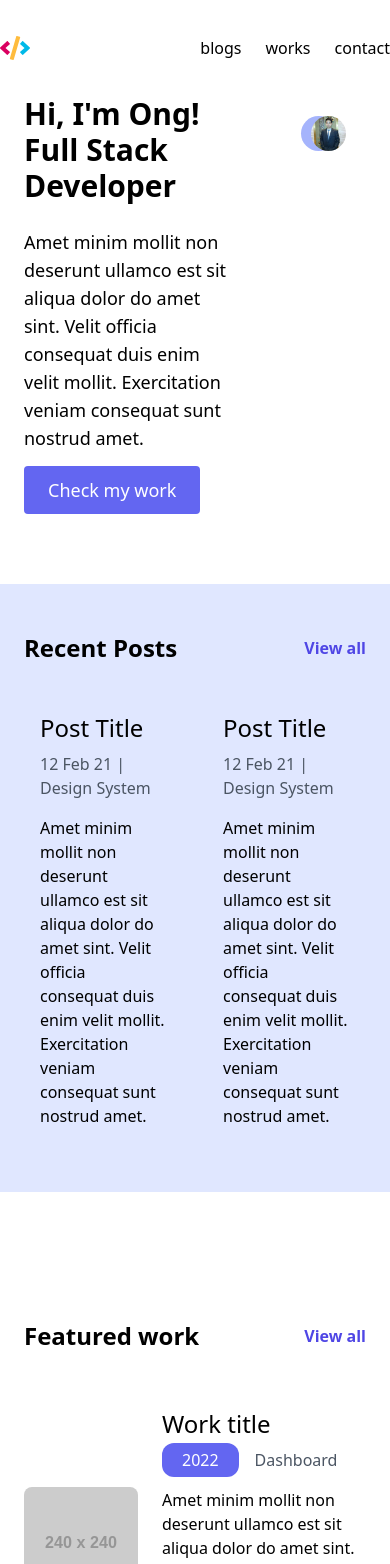
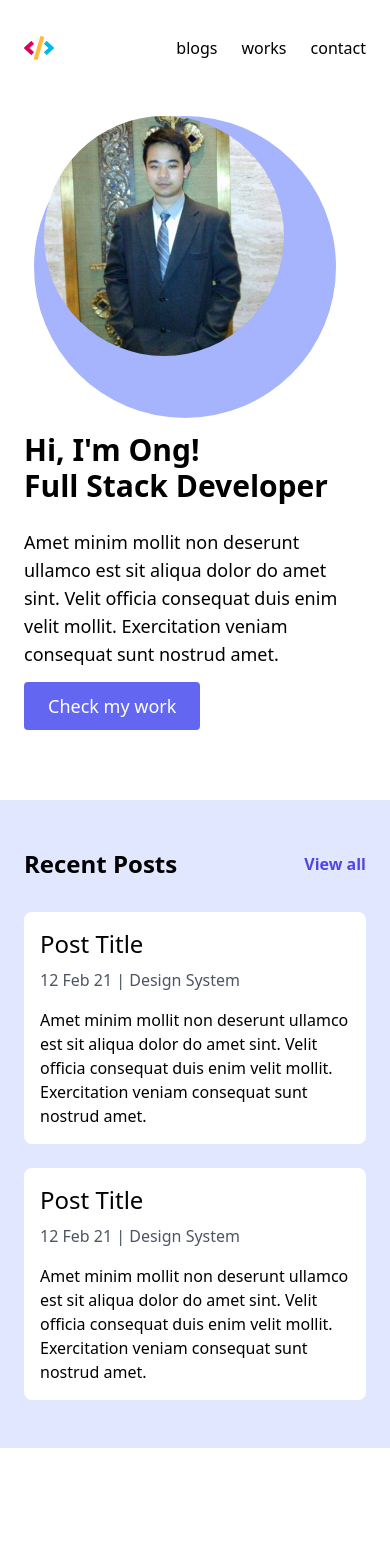
Before and after one commit to MochaDecoder/Portfolio, a Next.js app: page / in a window 390 px wide. Shown: the top 1564 px of the page. Built offline with nearby package versions, Linux system fonts and the light colour scheme.

Commit message:
style: make responsive

```diff
--- a/app/components/header.tsx
+++ b/app/components/header.tsx
@@ -7,7 +7,7 @@ export default function Header() {
   const pathName = usePathname()
   const routes = ['blogs', 'works', 'contact']
   return (
-    <header className="container mx-auto flex justify-between h-24 items-center"
+    <header className="container mx-auto flex justify-between h-24 items-center px-6 md:px-0"
     >
       <a href='/'>
         <svg
--- a/app/components/introduction.tsx
+++ b/app/components/introduction.tsx
@@ -1,7 +1,7 @@
 export default function Introduction() {
   return (
     <header className="px-6">
-      <div className="max-w-4xl mx-auto flex gap-14">
+      <div className="max-w-4xl mx-auto flex gap-14 flex-col-reverse md:flex-row">
         <div>
           <h1 className="text-3xl font-bold mb-6">
             Hi, I'm Ong!
--- a/app/components/posts/post.tsx
+++ b/app/components/posts/post.tsx
@@ -1,6 +1,6 @@
 export default function Post({ className = 'rounded-lg' }) {
   return (
-    <article className={`{bg-white p-4 ${className}`}>
+    <article className={`bg-white p-4 ${className}`}>
       <h3 className="text-2xl mb-2 font-medium">Post Title</h3>
       <span className="text-gray-600 mb-4 block">
         <date>12 Feb 21</date> | Design System
--- a/app/components/posts/posts.tsx
+++ b/app/components/posts/posts.tsx
@@ -6,7 +6,7 @@ export default function Posts() {
     <section className='bg-indigo-100 px-6'>
       <div className='max-w-4xl mx-auto py-12'>
         <SectionHeader title="Recent Posts" href="#" />
-        <div className="grid grid-cols-2 gap-6">
+        <div className="grid grid-cols-1 md:grid-cols-2 gap-6">
           <Post />
           <Post />
         </div>
```
